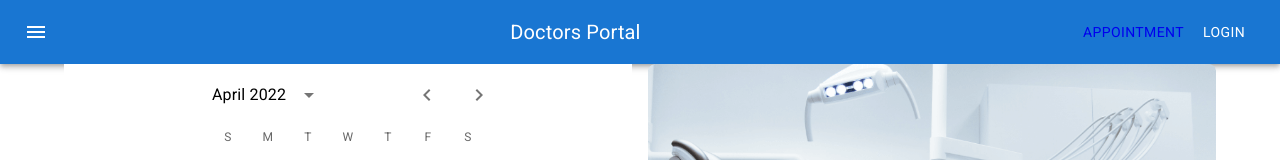
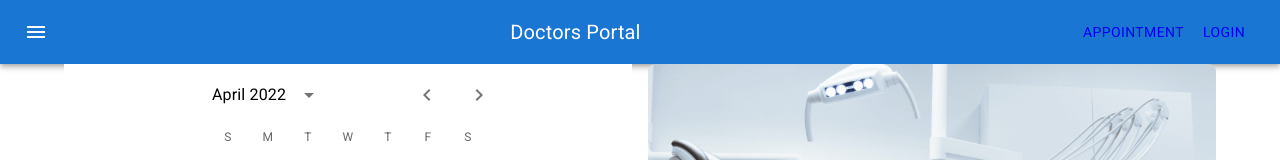
Before and after one commit to thejakia1/Doctors-Portal, a React (Create React App) app: page /appointment in a window 1280 px wide. Shown: the top 160 px of the page. Built offline with nearby package versions, Linux system fonts and the light colour scheme.

Commit message:
login route added

```diff
--- a/src/App.js
+++ b/src/App.js
@@ -8,12 +8,16 @@ import {
 } from "react-router-dom"
 import Home from './Pages/Home/Home/Home';
 import Appointment from './Pages/Appointment/Appointment/Appointment';
+import Login from './Pages/Login/Login/Login';
 
 function App() {
   return (
     <div className="App">
       <Router>
         <Switch>
+          <Route path="/login">
+            <Login></Login>
+          </Route>
           <Route path="/appointment">
             <Appointment />
           </Route>
--- a/src/Pages/Appointment/BookingModal/BookingModal.js
+++ b/src/Pages/Appointment/BookingModal/BookingModal.js
@@ -22,6 +22,12 @@ const style = {
 const BookingModal = ({ openBooking, handleBookingClose, booking, date }) => {
   const { name, time } = booking;
 
+  const handleBookingSubmit = e => {
+      alert("submitting");
+      handleBookingClose();
+      e.preventDefault();
+  }
+
   return (
     <Modal
       aria-labelledby="transition-modal-title"
@@ -39,7 +45,7 @@ const BookingModal = ({ openBooking, handleBookingClose, booking, date }) => {
           <Typography id="transition-modal-title" variant="h6" component="h2">
             {name}
           </Typography>
-          <form>
+          <form onSubmit={handleBookingSubmit}>
             <TextField
               disabled
               sx={{ width: "90%", m: 1 }}
--- /dev/null
+++ b/src/Pages/Login/Login/Login.js
@@ -0,0 +1,14 @@
+import React from 'react';
+import Container from '@mui/material'
+
+const Login = () => {
+    return (
+        <Container>
+            <Grid container spacing={2}>
+
+            </Grid>
+        </Container>
+    );
+};
+
+export default Login;
--- a/src/Pages/Shared/Navigation/Navigation.js
+++ b/src/Pages/Shared/Navigation/Navigation.js
@@ -1,16 +1,17 @@
-import React from 'react';
-import AppBar from '@mui/material/AppBar';
-import Box from '@mui/material/Box';
-import Toolbar from '@mui/material/Toolbar';
-import Typography from '@mui/material/Typography';
-import Button from '@mui/material/Button';
-import IconButton from '@mui/material/IconButton';
-import MenuIcon from '@mui/icons-material/Menu';
-import { Link } from 'react-router-dom';
+import React from "react";
+import AppBar from "@mui/material/AppBar";
+import Box from "@mui/material/Box";
+import Toolbar from "@mui/material/Toolbar";
+import Typography from "@mui/material/Typography";
+import Button from "@mui/material/Button";
+import IconButton from "@mui/material/IconButton";
+import MenuIcon from "@mui/icons-material/Menu";
+import { Link } from "react-router-dom";
+import { NavLink } from "react-router-dom";
 
 const Navigation = () => {
-    return (
-        <Box sx={{ flexGrow: 1 }}>
+  return (
+    <Box sx={{ flexGrow: 1 }}>
       <AppBar position="static">
         <Toolbar>
           <IconButton
@@ -25,12 +26,16 @@ const Navigation = () => {
           <Typography variant="h6" component="div" sx={{ flexGrow: 1 }}>
             Doctors Portal
           </Typography>
-          <Link to="/appointment"><Button color="inherit">Appointment</Button></Link>
-          <Button color="inherit">Login</Button>
+          <Link to="/appointment">
+            <Button color="inherit">Appointment</Button>
+          </Link>
+          <NavLink to="/login">
+            <Button color="inherit">Login</Button>
+          </NavLink>
         </Toolbar>
       </AppBar>
     </Box>
-    );
+  );
 };
 
 export default Navigation;
```
